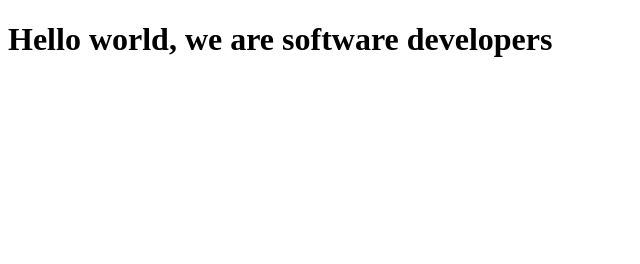
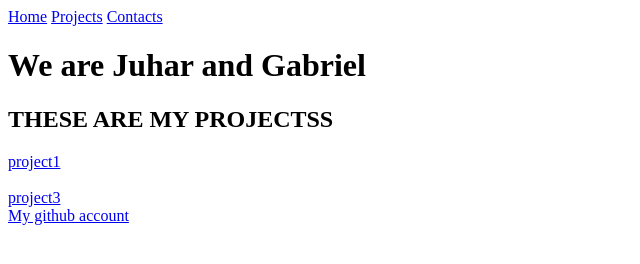
Before and after one commit to juaryimami/JuharandGadbriel, a plain HTML site: page index.html in a window 1280 px wide. Shown: the whole page, without its empty margins (0-640 px from the left). Drawn offline with Linux system fonts and the light colour scheme.

Commit message:
second commit of myhtml

```diff
--- a/index.html
+++ b/index.html
@@ -7,21 +7,35 @@
   </head>
 
   <body>
-    <h1> Hello world, we are software developers </h1>
-    <script src="https://cdn.freecodecamp.org/testable-projects-fcc/v1/bundle.js"></script>
+    <nav id ="navbar">
+      <a href="#welcome-section">Home</a>
+      <a href="#projects"> Projects</a>
+      <a href="#contacts">Contacts</a>
 
-    <!--
+    </nav>
+  <div id="welcome-section">
+     <h1> We are Juhar and Gabriel</h1>
 
-    Hello Camper!
+  </div>
 
-    For now, the test suite only works in Chrome!
-    Please read the README below in the JS Editor before beginning.
-    Feel free to delete this message once you have read it.
-    Good luck and Happy Coding!
+  <div id="projects">
+    <h2>THESE ARE MY PROJECTSS</h2>
+         <div class="project-tile">
 
-    - The freeCodeCamp Team
+           <a href="#">project1</a>
+         </div>
+         <div class="project-tile">
+          <img src="" alt="">
 
-    -->
+         </div>
+         <div class="project-tile">
+           <a href="#">project3</a>
+         </div>
+
+  </div>
+  <div id="Contacts">
+ <a href="https://github.com/juaryimami/" target="_blank">My github account </a>
+  </div>
     <script  src="js/index.js"></script>
   </body>
 </html>
```
